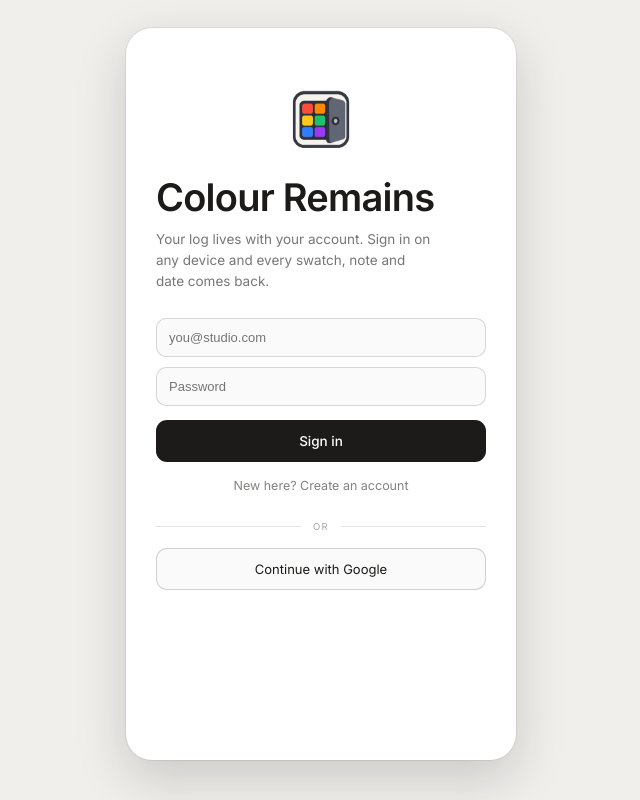
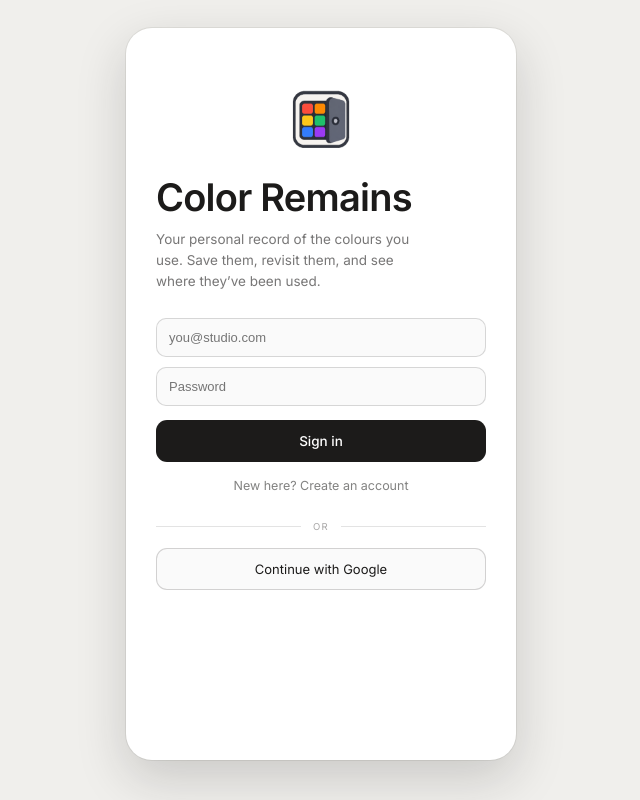
Before and after one commit to itsmanikandan20-debug/Color-Remains, a React (Vite) app: page / in a window 1280 px wide. Shown: the whole page, without its empty margins (319-959 px from the left). Built offline with nearby package versions, Linux system fonts and the light colour scheme.

Commit message:
Rename app to "Color Remains" and update auth tagline
Switch the British "Colour Remains" spelling to "Color Remains" in
the page title, header, and auth screen logo alt text. Replace the
auth screen's account-sync blurb with a shorter description of what
the app is for.

```diff
--- a/index.html
+++ b/index.html
@@ -10,7 +10,7 @@
       href="https://fonts.googleapis.com/css2?family=Inter:wght@400;500;600;700&display=swap"
       rel="stylesheet"
     />
-    <title>Colour Remains</title>
+    <title>Color Remains</title>
   </head>
   <body>
     <div id="root"></div>
--- a/src/screens/AuthScreen.tsx
+++ b/src/screens/AuthScreen.tsx
@@ -9,12 +9,12 @@ export function AuthScreen({ state, actions }: { state: AppState; actions: AppAc
     <div style={{ flex: 1, display: 'flex', flexDirection: 'column', justifyContent: 'flex-start', padding: '56px 30px 40px', animation: 'cbIn .3s ease' }}>
       <img
         src="/logo-small.png"
-        alt="Colour Remains"
+        alt="Color Remains"
         style={{ height: 74, width: 'auto', display: 'block', marginBottom: 20, objectFit: 'scale-down' }}
       />
-      <div style={{ fontSize: 38, lineHeight: 1.05, letterSpacing: '-.02em', fontWeight: 600 }}>Colour Remains</div>
+      <div style={{ fontSize: 38, lineHeight: 1.05, letterSpacing: '-.02em', fontWeight: 600 }}>Color Remains</div>
       <div style={{ fontSize: 13.5, lineHeight: 1.55, color: ink(0.6), marginTop: 11, maxWidth: 280 }}>
-        Your log lives with your account. Sign in on any device and every swatch, note and date comes back.
+        Your personal record of the colours you use. Save them, revisit them, and see where they’ve been used.
       </div>
 
       <div style={{ marginTop: 26, display: 'flex', flexDirection: 'column', gap: 10 }}>
--- a/src/state/useDerived.ts
+++ b/src/state/useDerived.ts
@@ -92,7 +92,7 @@ export function useDerived(state: AppState) {
     const overallPct = (uniqueColorCount(acc.log) / 16777216 * 100).toFixed(5).replace(/0+$/, '').replace(/\.$/, '') + '%';
 
     const headers: Record<string, [string, string, string]> = {
-      colors: ['', 'Colour Remains', ''],
+      colors: ['', 'Color Remains', ''],
       balance: ['', 'My Journey', ''],
       profile: ['', 'Profile', 'v1.0'],
     };
```
